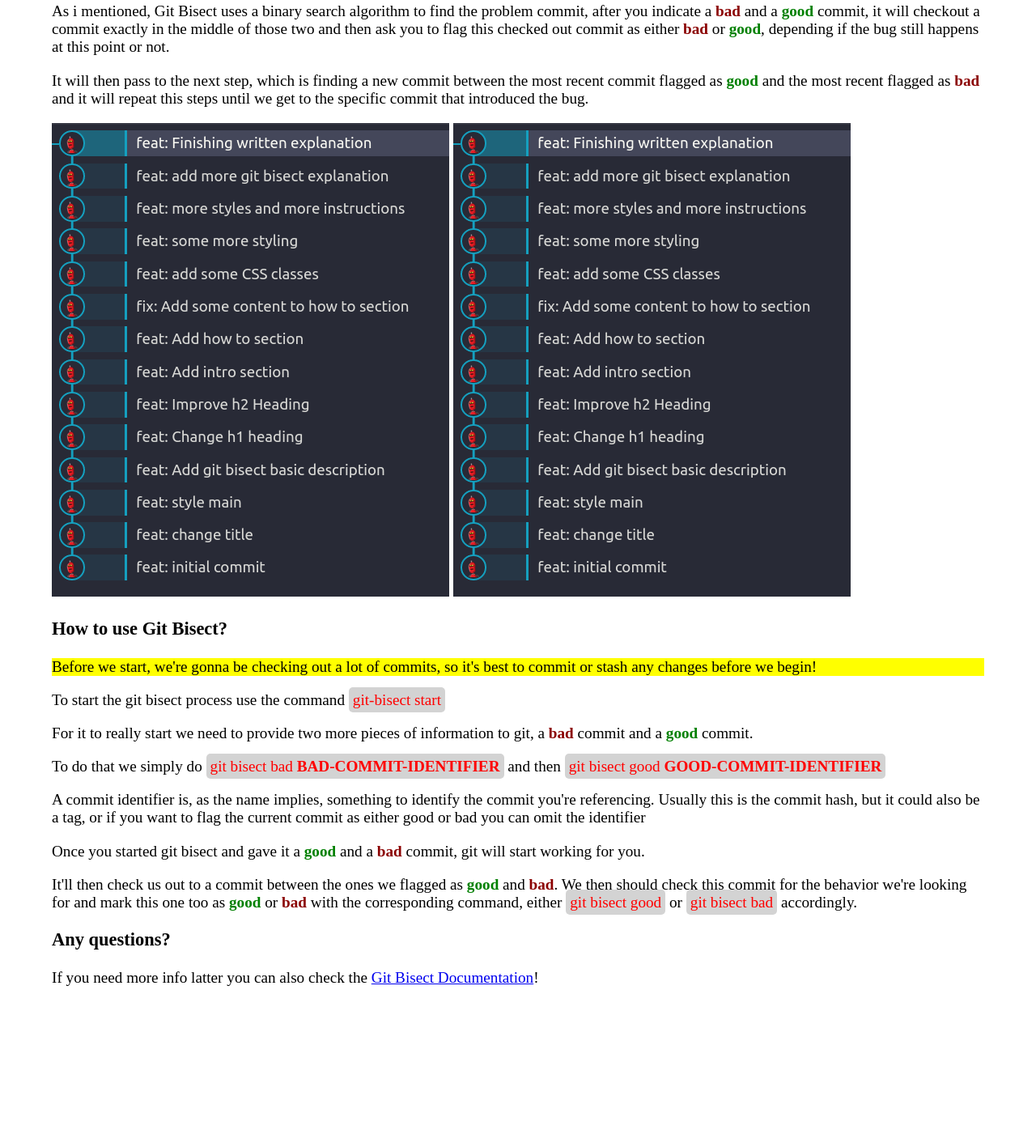
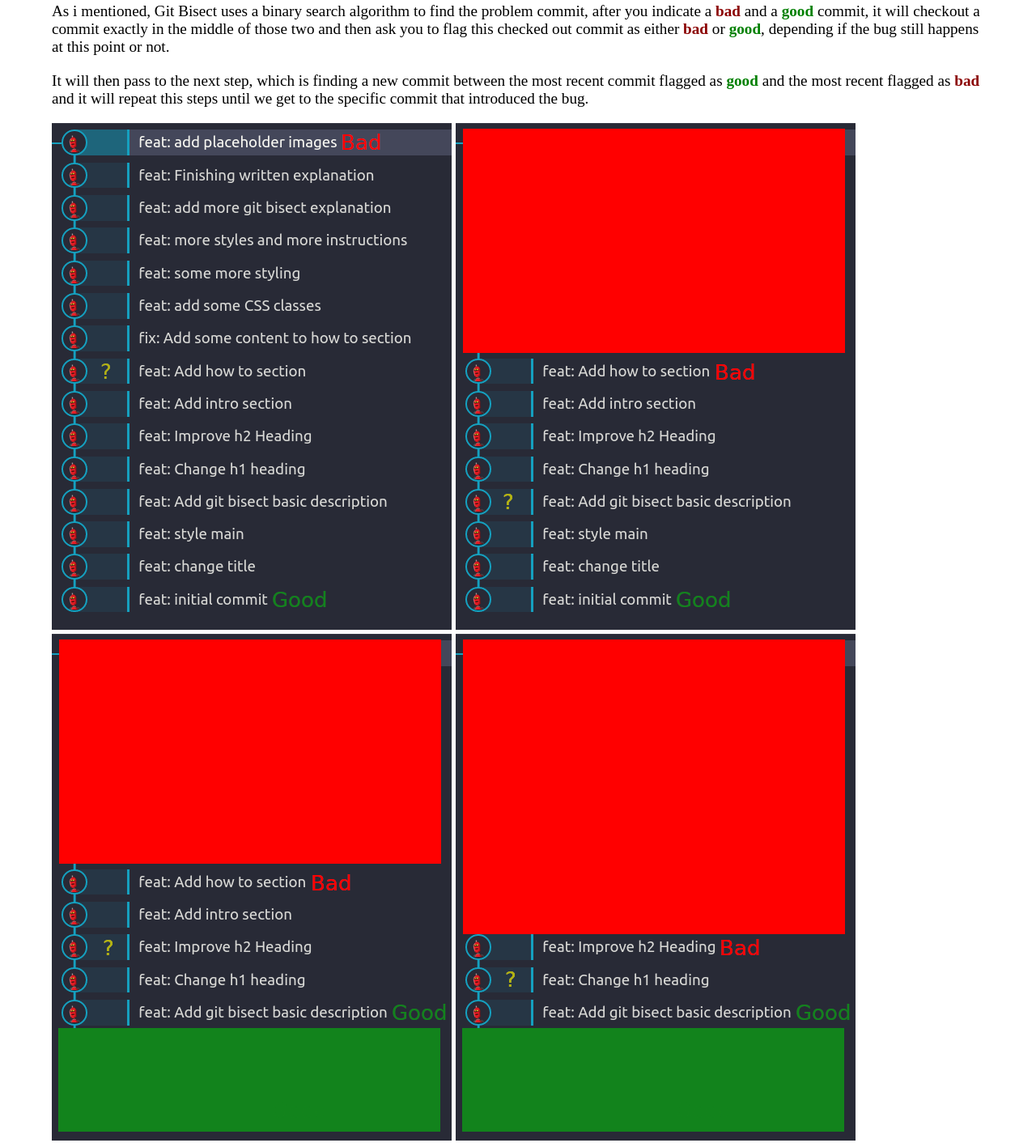
Before and after one commit to lucasnogdias/git_bisect_example, a plain HTML site: page index.html in a window 1280 px wide. Shown: the part 342-1754 px from the top of the page at 81% size. Before the commit the page ends 1580 px from the top, so only its background shows below. Drawn offline with Linux system fonts and the light colour scheme.

Commit message:
feat: Add final images

```diff
--- a/index.html
+++ b/index.html
@@ -46,8 +46,11 @@
         <p>So if you have an undesired behavior or a bug now, but you know that this was correct in the past, you can use git bisect to help you find the exact commit the issue began, which often makes it easier to find and fix the problem</p>
         <p>As i mentioned, Git Bisect uses a binary search algorithm to find the problem commit, after you indicate a <span class="bad-span">bad</span> and a <span class="good-span">good</span> commit, it will checkout a commit exactly in the middle of those two and then ask you to flag this checked out commit as either <span class="bad-span">bad</span> or <span class="good-span">good</span>, depending if the bug still happens at this point or not.</p>
         <p>It will then pass to the next step, which is finding a new commit between the most recent commit flagged as <span class="good-span">good</span> and the most recent flagged as <span class="bad-span">bad</span> and it will repeat this steps until we get to the specific commit that introduced the bug.</p>
-        <img src="./placeholder.png" />
-        <img src="./placeholder.png" />
+        <img src="./step1.png" />
+        <img src="./step2.png" />
+        <img src="./step3.png" />
+        <img src="./step4.png" />
+        <img src="./step_final.png" />
       </section>
       <section id="how-to-section">
         <h3>How to use Git Bisect?</h3>
```
Also changed, not shown: placeholder.png (deleted), step1.png (added), step2.png (added), step3.png (added), step4.png (added), step_final.png (added).
